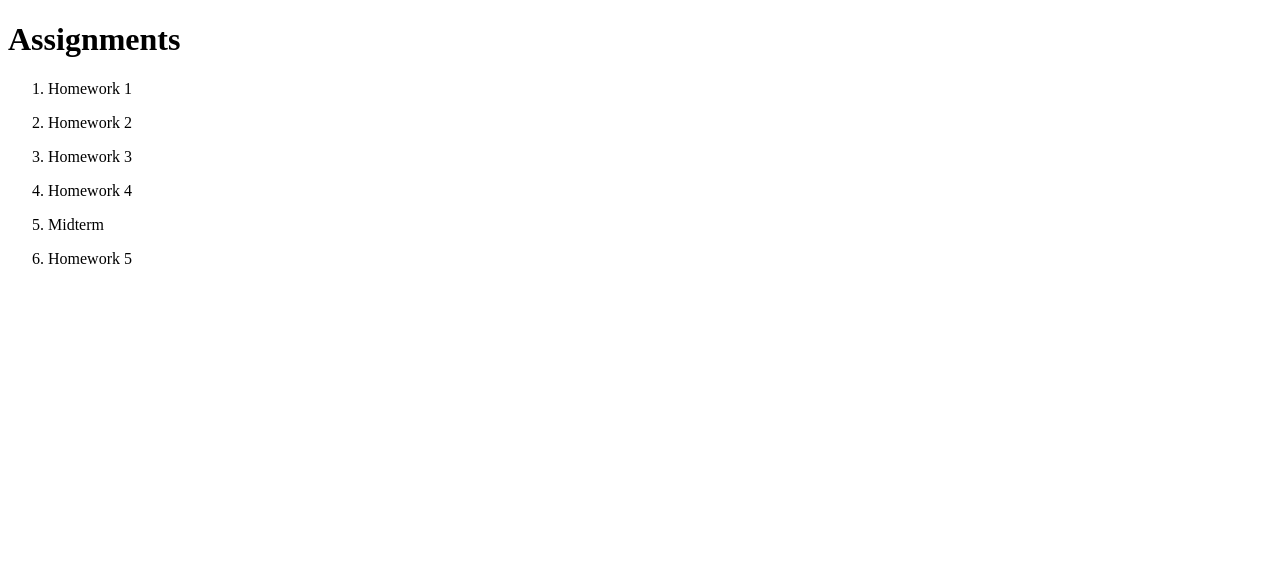
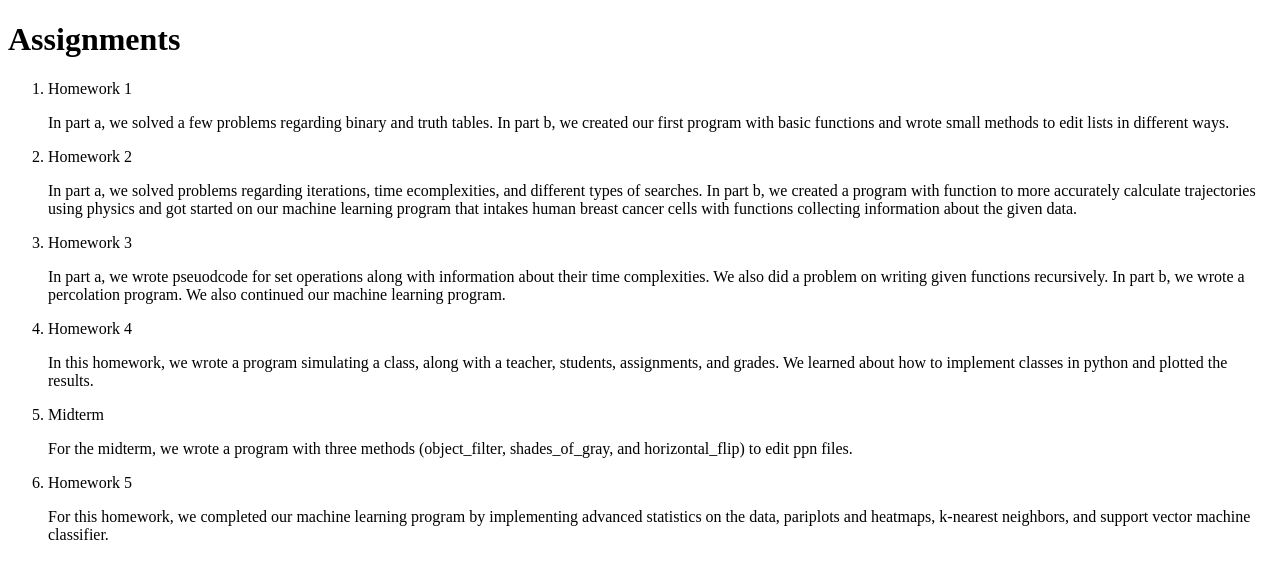
Before and after one commit to gulnuravci/gza2102-final, a Flask app: page /assignments.html in a window 1280 px wide. Shown: the top 579 px of the page. Run offline with Flask 2, Linux system fonts and the light colour scheme.

Commit message:
almost done 2

```diff
--- a/templates/assignments.html
+++ b/templates/assignments.html
@@ -1,23 +1,38 @@
 <!DOCTYPE html>
 <html>
     <head>
-        <title>Page 1</title>
+        <title>Assignments</title>
     <head>
     <body>
         <h1>Assignments</h1>
         <ol>
             <li>Homework 1</li>
-            <p></p>
+            <p>In part a, we solved a few problems regarding binary and truth tables.
+            In part b, we created our first program with basic functions and wrote small
+            methods to edit lists in different ways.</p>
             <li>Homework 2</li>
-            <p></p>
+            <p>In part a, we solved problems regarding iterations, time
+            ecomplexities, and different types of searches. In part b, we created
+            a program with function to more accurately calculate trajectories
+            using physics and got started on our machine learning program that intakes
+            human breast cancer cells with functions collecting information about the
+            given data.</p>
             <li>Homework 3</li>
-            <p></p>
+            <p>In part a, we wrote pseuodcode for set operations along with
+            information about their time complexities. We also did a problem on
+            writing given functions recursively. In part b, we wrote a percolation
+            program. We also continued our machine learning program.</p>
             <li>Homework 4</li>
-            <p></p>
+            <p>In this homework, we wrote a program simulating a class, along with a
+            teacher, students, assignments, and grades. We learned about how to
+            implement classes in python and plotted the results.</p>
             <li>Midterm</li>
-            <p></p>
+            <p>For the midterm, we wrote a program with three methods (object_filter,
+            shades_of_gray, and horizontal_flip) to edit ppn files.</p>
             <li>Homework 5</li>
-            <p></p>
+            <p>For this homework, we completed our machine learning program by
+            implementing advanced statistics on the data, pariplots and heatmaps,
+            k-nearest neighbors, and support vector machine classifier.</p>
         </ol>
     </body>
 </html>
--- a/templates/classes.html
+++ b/templates/classes.html
@@ -1,7 +1,7 @@
 <!DOCTYPE html>
 <html>
     <head>
-        <title>Page 2</title>
+        <title>Classes</title>
     <head>
     <body>
         <h1>Classes</h1>
--- a/templates/index.html
+++ b/templates/index.html
@@ -7,8 +7,8 @@
         <h1>Gulnur Avci</h1>
         <p><b>Picture of myself:</b></p>
         <img src="/static/gulnur.jpeg" alt="gulnur picture" width=300 height=400>
-        <p><b>Current Grade:</b>Freshman</p>
-        <p><b>Major:</b>Electrical Engineering</p>
+        <p><b>Current Grade:</b> Freshman</p>
+        <p><b>Major:</b> Electrical Engineering</p>
         <h3>Pages:</h3>
         <ul>
             <li><a href="assignments.html">Assignments</a></li>
```
